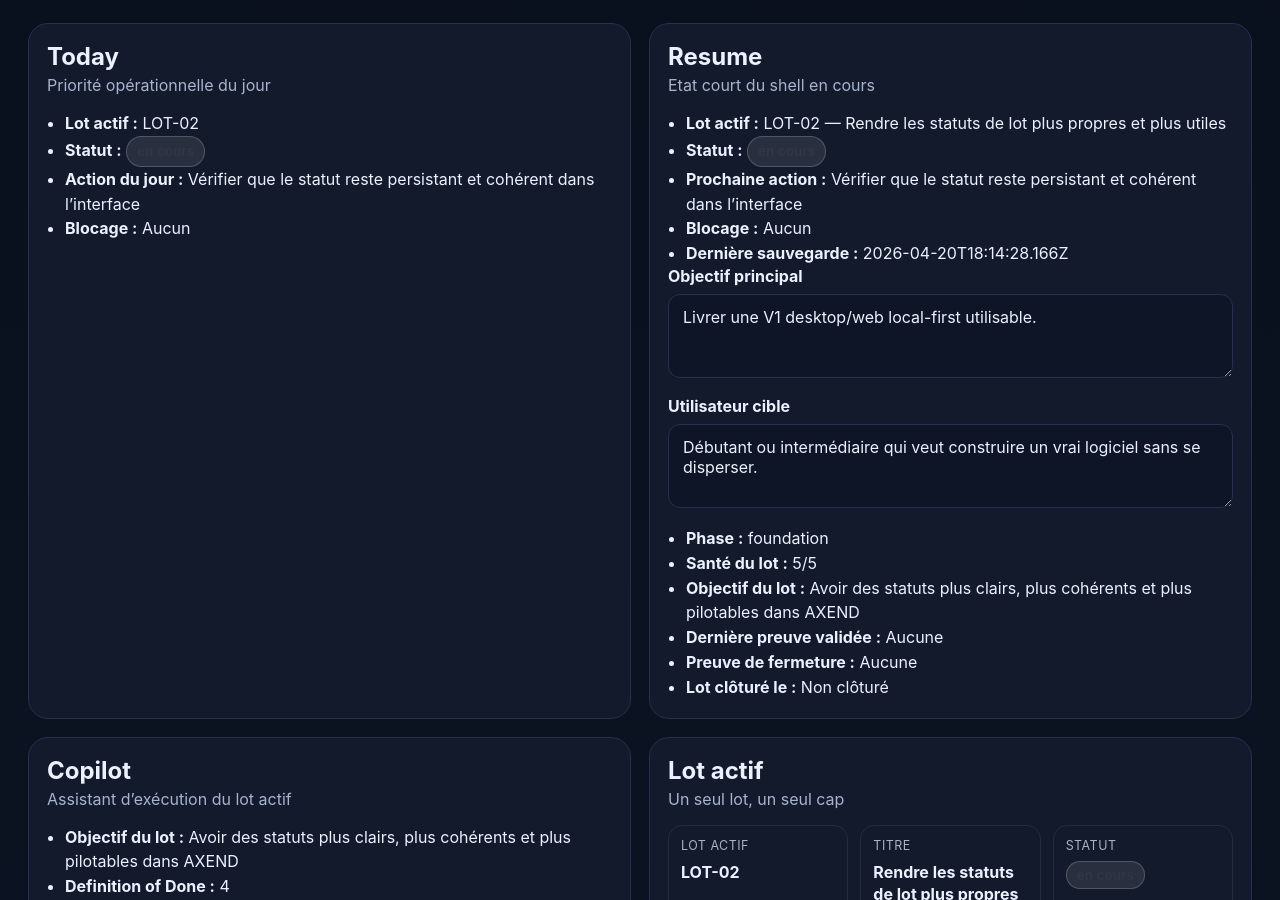
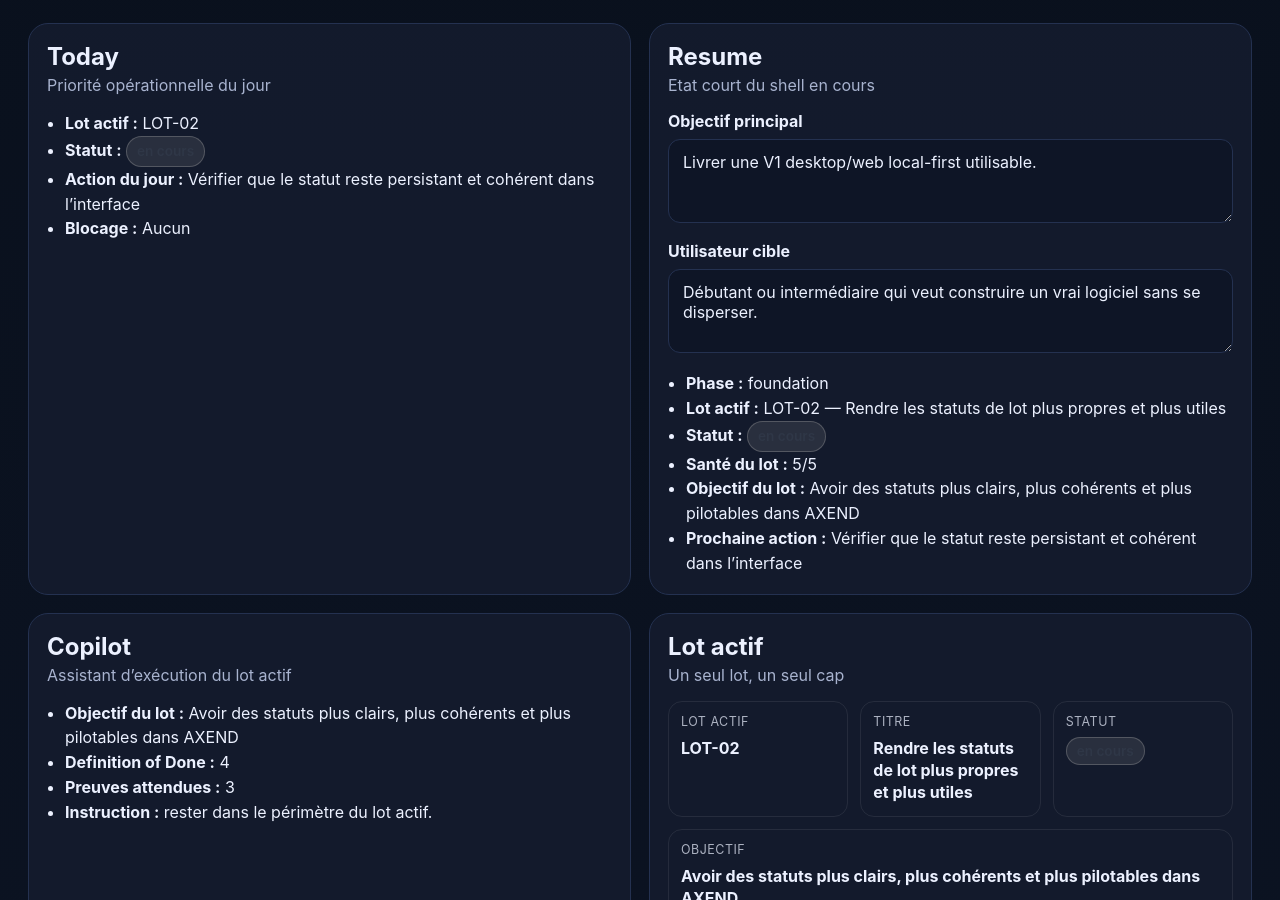
Before and after one commit to unjourinoubliablegers-bot/axend-os, a React (Vite) app: page / in a window 1280 px wide. Shown: the part 359-1259 px from the top of the page. Built offline with nearby package versions, Linux system fonts and the light colour scheme.

Commit message:
refactor(lot-03): prioritize resume for sub-60s restart

```diff
--- a/src/App.tsx
+++ b/src/App.tsx
@@ -298,13 +298,6 @@
         </Panel>
 
         <Panel title="Resume" subtitle="Etat court du shell en cours">
-          <ul className="clean-list">
-            <li><strong>Lot actif :</strong> {lot.lotId} — {lot.title}</li>
-            <li><strong>Statut :</strong> <Badge value={LOT_STATUS_LABELS[status.currentLotStatus]} /></li>
-            <li><strong>Prochaine action :</strong> {lot.nextAction || 'Non définie'}</li>
-            <li><strong>Blocage :</strong> {blockerText}</li>
-            <li><strong>Dernière sauvegarde :</strong> {lastSavedAt ?? 'Pas encore'}</li>
-          </ul>
           <div className="field">
             <label>Objectif principal</label>
             <textarea value={core.primaryObjective} onChange={(e) => setCore({ ...core, primaryObjective: e.target.value })} />
@@ -315,11 +308,11 @@
           </div>
           <ul className="clean-list">
             <li><strong>Phase :</strong> {status.phase}</li>
+            <li><strong>Lot actif :</strong> {lot.lotId} — {lot.title}</li>
+            <li><strong>Statut :</strong> <Badge value={LOT_STATUS_LABELS[status.currentLotStatus]} /></li>
             <li><strong>Santé du lot :</strong> {health}/5</li>
             <li><strong>Objectif du lot :</strong> {lot.goal || 'Non défini'}</li>
-            <li><strong>Dernière preuve validée :</strong> {lastValidatedProofText}</li>
-            <li><strong>Preuve de fermeture :</strong> {closingProofId}</li>
-            <li><strong>Lot clôturé le :</strong> {closingDate}</li>
+            <li><strong>Prochaine action :</strong> {lot.nextAction || 'Non définie'}</li>
           </ul>
         </Panel>
         <Panel title="Copilot" subtitle="Assistant d’exécution du lot actif">
```
